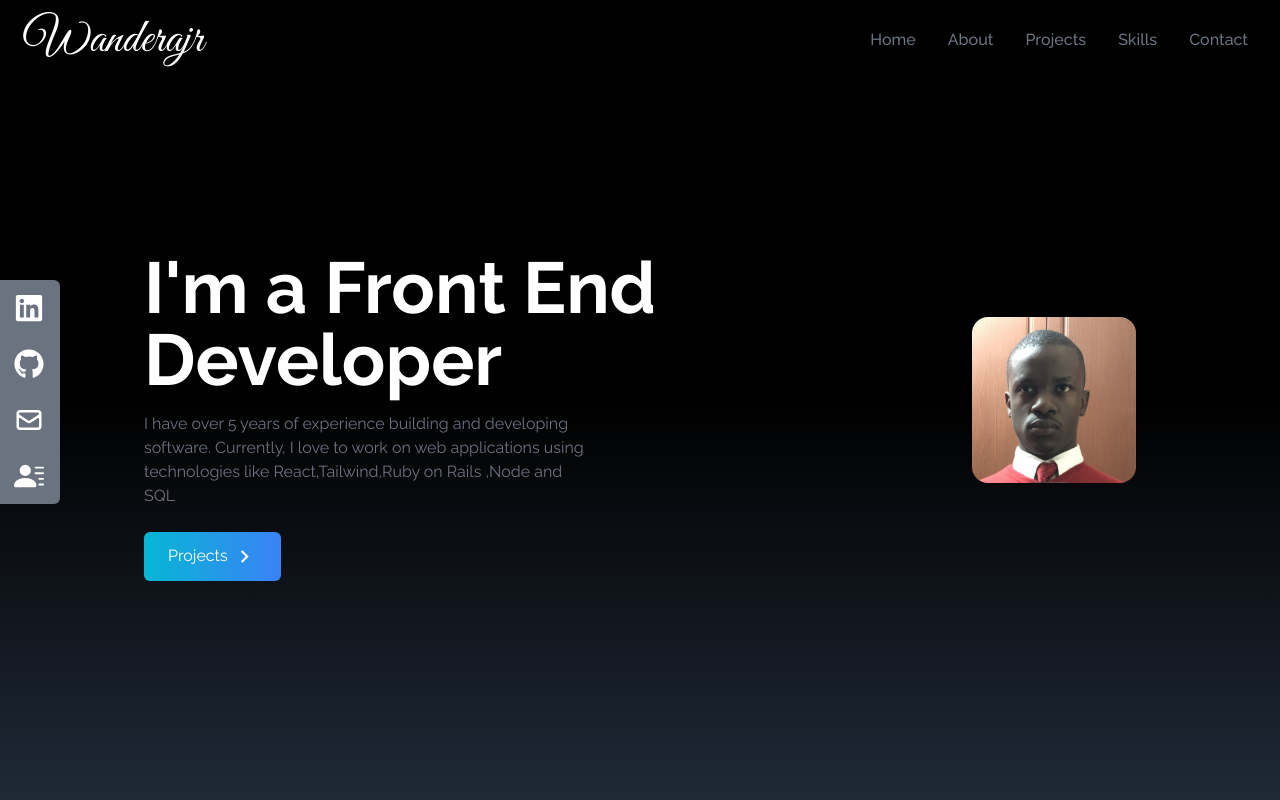
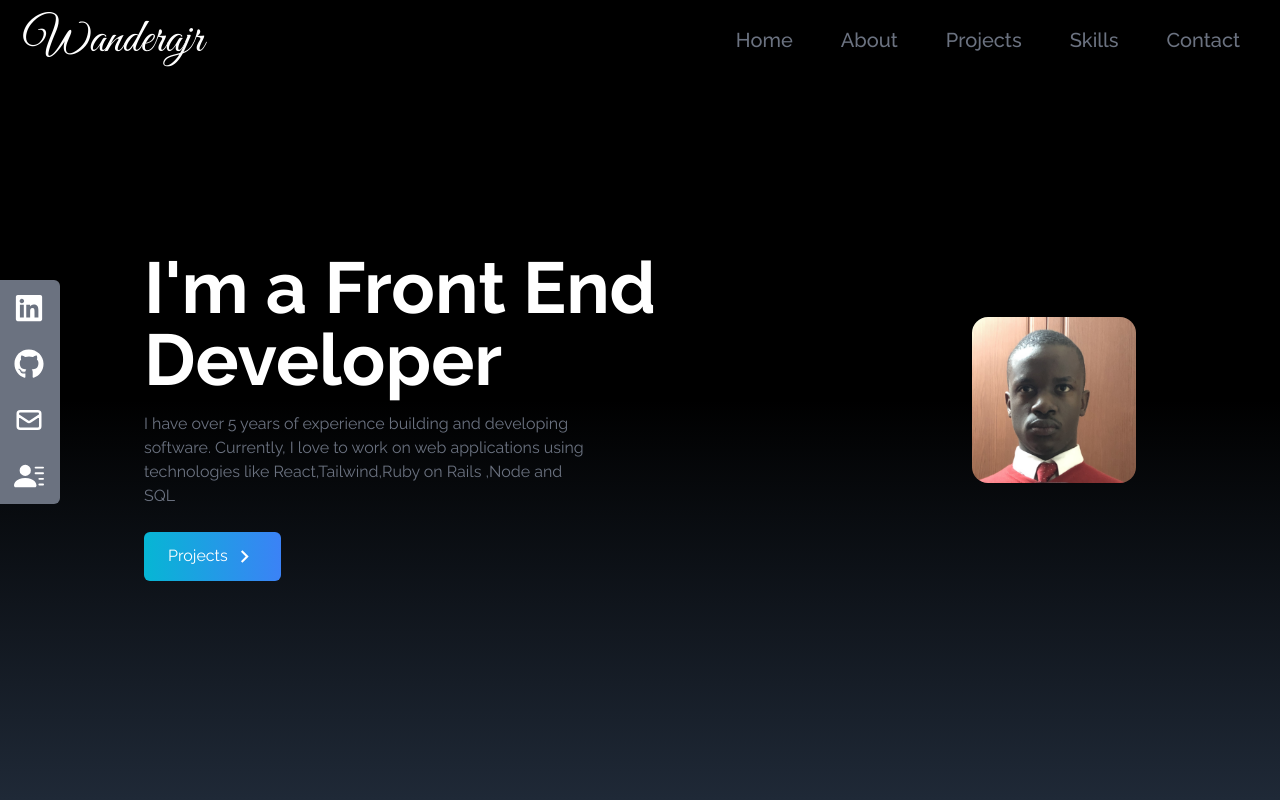
Before and after one commit to wandera7/jjportfolio, a React (Create React App) app: page / in a window 1280 px wide. Shown: the top 800 px of the page. Built offline with nearby package versions, Linux system fonts and the light colour scheme; a web font is replaced by a local one.

Commit message:
Navbar changes

```diff
--- a/src/components/NavBar.js
+++ b/src/components/NavBar.js
@@ -9,9 +9,9 @@ const NavBar = () => {
         <div>
             <h1 className='text-5xl font-signature ml-2'>Wanderajr</h1>
         </div>
-        <ul className='hidden md:flex '>
+        <ul className='hidden lg:flex '>
         {
-            links.map((link,index)=><li key={index} className="px-4 cursor-pointer capitalize font-medium text-gray-500 hover:scale-105 duration-200"><Link to={link} smooth duration={500}>{link}</Link></li>)
+            links.map((link,index)=><li key={index} className="px-6 text-xl cursor-pointer capitalize font-medium text-gray-500 hover:scale-105 duration-200"><Link to={link} smooth duration={500}>{link}</Link></li>)
         }
         </ul>
         <div onClick={()=>setShowIcon(!showIcon)} className='cursor-pointer pr-4 z-10 text-gray-500 md:hidden'>
```
